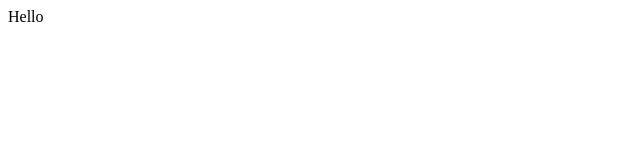
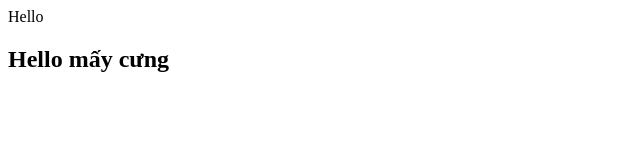
Before and after one commit to phinguyen111/nhom4-duan_Fashion-Fusion, a plain HTML site: page index3.html in a window 1280 px wide. Shown: the whole page, without its empty margins (0-640 px from the left). Drawn offline with Linux system fonts and the light colour scheme.

Commit message:
Sửa trang chủ

```diff
--- a/index3.html
+++ b/index3.html
@@ -7,5 +7,8 @@
 </head>
 <body>
   Hello
+
+
+  <h2>Hello mấy cưng</h2>
 </body>
 </html>
```
